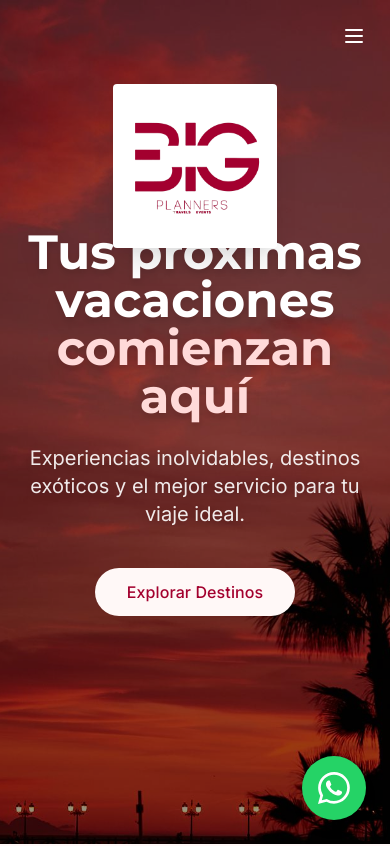
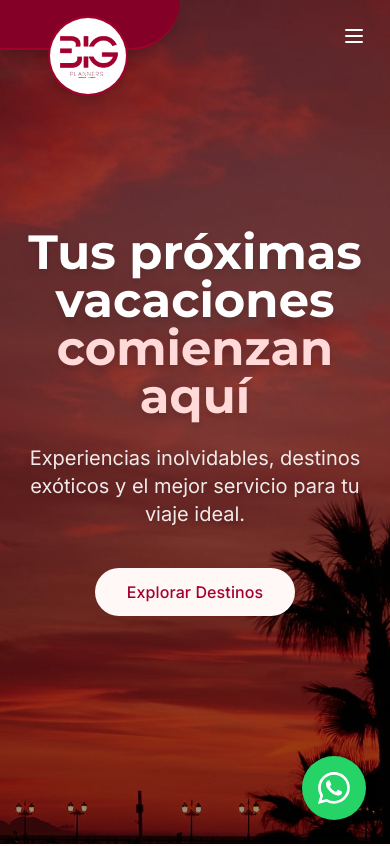
Before and after one commit to pblquijano-dev/big-planners-web, a React app: page / in a window 390 px wide. Shown: the top 846 px of the page. Built offline with nearby package versions, Linux system fonts and the light colour scheme.

Commit message:
Feat(Navbar): Add responsive design styles

```diff
--- a/src/components/App.jsx
+++ b/src/components/App.jsx
@@ -1,3 +1,4 @@
+import React, { useState, useEffect } from 'react';
 import Navbar from './Navbar.jsx';
 import Hero from './Hero.jsx';
 import Packages from './Packages.jsx';
@@ -8,12 +9,28 @@ import Footer from './Footer.jsx';
 import WhatsAppFAB from './WhatsAppFAB.jsx';
 
 const App = () => {
+  const [isScrolled, setIsScrolled] = useState(false);
+
+  useEffect(() => {
+    const handleScroll = () => {
+      // Change state if scrolled down 50px
+      if (window.scrollY > 50) {
+        setIsScrolled(true);
+      } else {
+        setIsScrolled(false);
+      }
+    };
+
+    window.addEventListener('scroll', handleScroll);
+    return () => window.removeEventListener('scroll', handleScroll);
+  }, []);
+
   return (
     <div className="flex flex-col min-h-screen bg-m3-surface">
-      <Navbar />
+      <Navbar isScrolled={isScrolled}/>
 
       <main className="flex-grow">
-        <Hero />
+        <Hero isScrolled={isScrolled}/>
 
         <Packages />
 
--- a/src/components/Hero.jsx
+++ b/src/components/Hero.jsx
@@ -1,16 +1,19 @@
-import React from 'react';
 import bgImage from '../assets/images/hero-bg.jpg';
 import Button from './Button';
+import logo from '../assets/images/BigPlanners.jpg';
 
-const Hero = () => {
+const Hero = ({isScrolled}) => {
   return (
     <div
       className="relative h-screen w-full flex items-center justify-center bg-cover bg-bottom bg-no-repeat"
       style={{ backgroundImage: `url(${bgImage})` }}
     >
+
       {/* Dark overlay for text readability */}
       <div className="absolute inset-0 bg-black/40"></div>
 
+      <div className={`absolute border-b-2 md:border-b-4 border-m3-primary left-0 top-0 w-[180px] sm:w-[200px] md:w-[300px] h-[50px]  md:h-[64px] xl:w-[420px] xl:h-[80px] bg-m3-primaryDark z-1 rounded-br-full transition-all duration-300 shadow-m3-lg ${isScrolled ? 'opacity-0' : 'opacity-100'}`}></div>
+      <img src={logo} className={`absolute rounded-full border-2 md:border-4 border-m3-primary z-2 transition-all duration-300 shadow-m3-lg top-4 left-12 h-[80px] w-[80px] md:h-[120px] md:w-[120px] lg:h-[180px] lg:w-[180px] xl:h-[240px] xl:w-[240px] ${isScrolled ? 'opacity-0' : 'opacity-100'}`} alt="Logo" />
       <div className="relative z-10 text-center px-4 max-w-4xl mx-auto flex flex-col items-center">
         <h1 className="font-heading font-bold text-5xl md:text-7xl text-white mb-6 drop-shadow-lg">
           Tus próximas vacaciones<br/>
@@ -29,6 +32,7 @@ const Hero = () => {
           Explorar Destinos
         </Button>
       </div>
+
     </div>
   );
 };
--- a/src/components/Navbar.jsx
+++ b/src/components/Navbar.jsx
@@ -1,35 +1,19 @@
-import React, { useState, useEffect } from 'react';
 import logo from '../assets/images/BigPlanners.jpg';
 
-const Navbar = () => {
-  const [isScrolled, setIsScrolled] = useState(false);
-
-  useEffect(() => {
-    const handleScroll = () => {
-      // Change state if scrolled down 50px
-      if (window.scrollY > 50) {
-        setIsScrolled(true);
-      } else {
-        setIsScrolled(false);
-      }
-    };
-
-    window.addEventListener('scroll', handleScroll);
-    return () => window.removeEventListener('scroll', handleScroll);
-  }, []);
+const Navbar = ({isScrolled}) => {
 
   return (
     <nav
       className={`fixed top-0 w-full z-50 transition-all duration-300 ${
         isScrolled
-          ? 'bg-m3-primary shadow-m3-lg py-4'
+          ? 'bg-m3-primaryDark border-b-2 md:border-b-4 border-m3-primary shadow-m3-lg py-4 rounded-br-0 md:rounded-br-3xl'
           : 'bg-transparent py-6'
       }`}
     >
       <div className="container mx-auto px-6 flex justify-between items-center relative">
         {/* Logo */}
-        <div className=" w-[164px]" />
-        <img src={logo} className={`absolute rounded z-50 transition-all duration-300 shadow-m3-xl ${isScrolled ? 'left-0 top-0 h-[120px] w-[120px]' : 'left-1/2 -translate-x-1/2 top-[60px] h-[164px] w-[164px]'}`} alt="Logo" />
+        <div className="w-[164px]" />
+        <img src={logo} className={`absolute rounded-full border-2 md:border-4 border-m3-primary z-50 transition-all duration-300 shadow-m3-xl top-[-8px] left-1/2 translate-x-[-50%] h-[80px] w-[80px] md:left-0 md:translate-x-0 md:h-[120px] md:w-[120px] ${isScrolled ? 'opacity-100' : 'opacity-0'}`} alt="Logo" />
 
 
         {/* Desktop Menu */}
--- a/tailwind.config.cjs
+++ b/tailwind.config.cjs
@@ -10,6 +10,7 @@ module.exports = {
         // Material Design 3 Custom Tokens
         m3: {
           primary: '#A3002E',
+          primaryDark: '#850026',
           'primary-container': '#FFDAD9',
           secondary: '#D58936',
           surface: '#FFF8F7',
```
